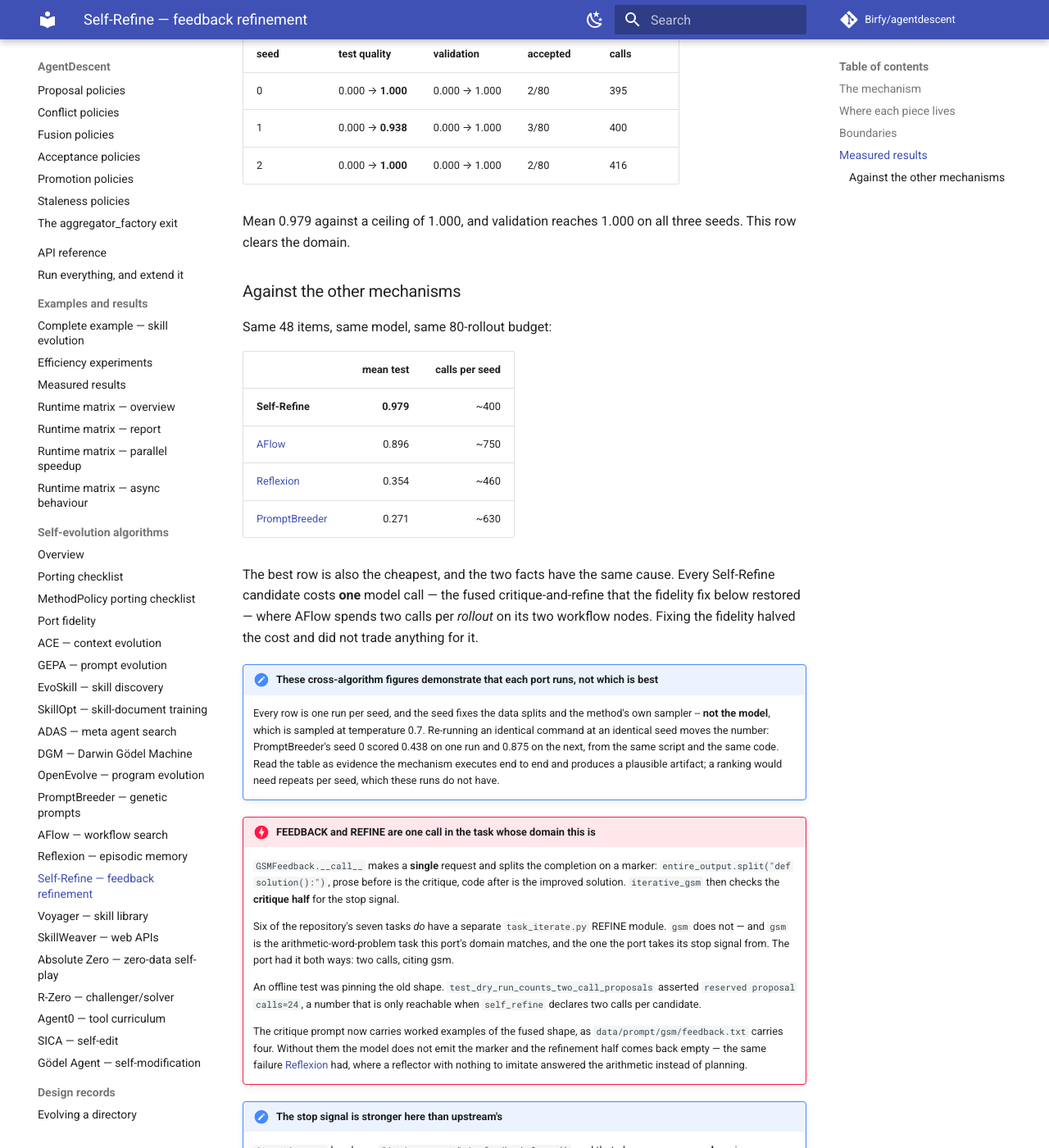
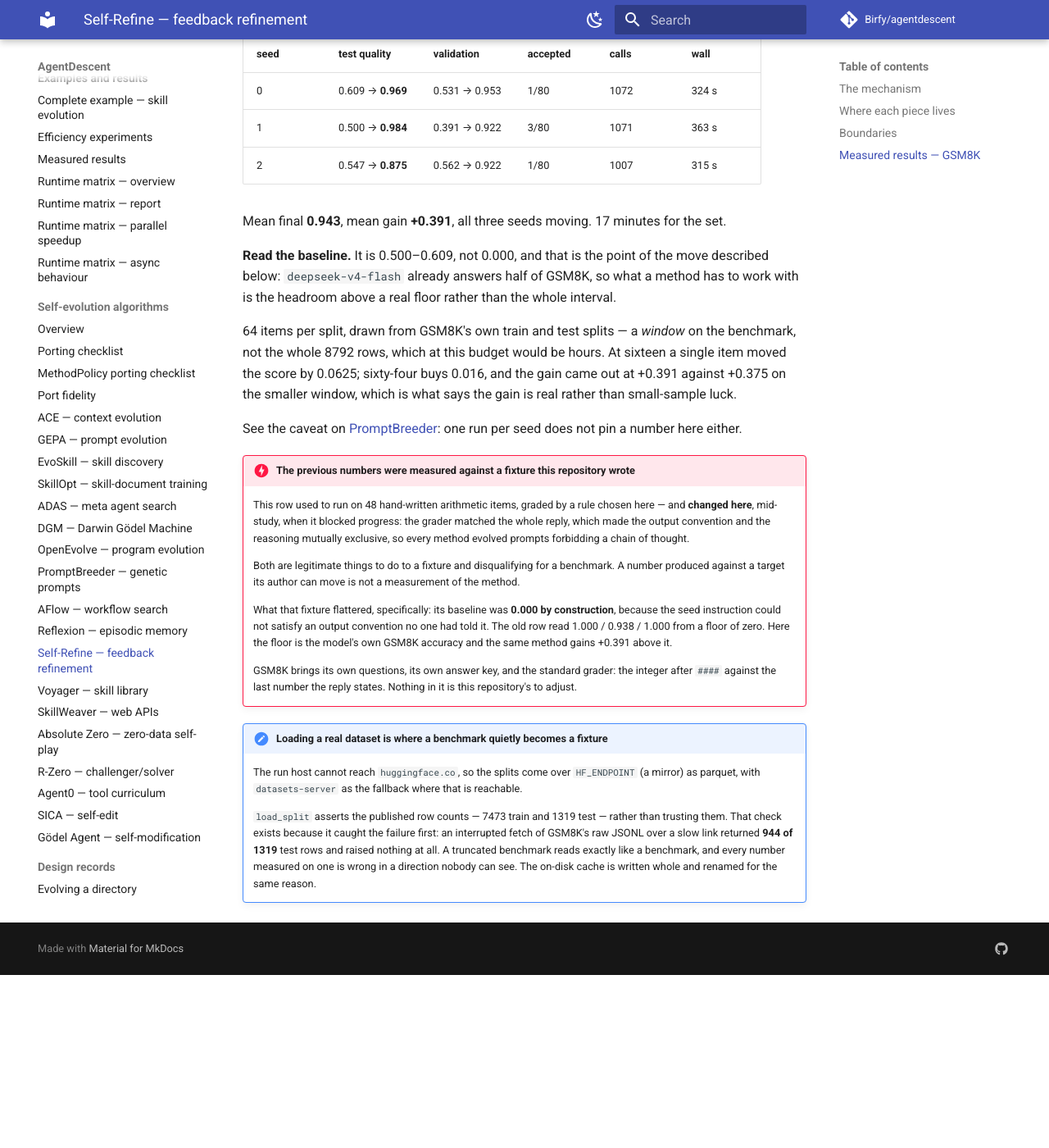
Before and after one commit to Birfy/agentdescent, an MkDocs documentation site: the page built from docs/algo-self-refine.md, in a window 1280 px wide and 1400 px high, scrolled down 1344 px. Shown: the whole window at 82% size. Built offline with MkDocs 1.6.1 and Material for MkDocs 9.7.7, drawn with Linux system fonts in a browser that asks for light colours; comment, search, counter and statistics services are not loaded; after the commit the page ends 2533 px from its top, so only the background shows below that; some of the changed text lies outside the part shown.

Commit message:
feat(self_refine): measured on GSM8K, against a floor the model sets
Three seeds, 80 rollouts, async, `--staleness full`: test quality 0.609 ->
0.969, 0.500 -> 0.984, 0.547 -> 0.875. Mean final 0.943, mean gain +0.391, all
three seeds moving, 17 minutes for the set.

The baseline is 0.500-0.609 and not 0.000, which is the whole point. This row
used to run on 48 hand-written arithmetic items graded by a rule chosen here --
and changed here, mid-study, when it blocked progress: the grader matched the
whole reply, which made the output convention and the reasoning mutually
exclusive, so every method evolved prompts forbidding a chain of thought.

Both are legitimate things to do to a fixture and disqualifying for a benchmark.
A number produced against a target its author can move is not a measurement of
the method. That fixture's baseline was 0.000 *by construction*, because the seed
instruction could not satisfy a convention no one had told it, and the old row
read 1.000 / 0.938 / 1.000 from that floor. Here the floor is the model's own
GSM8K accuracy and the same method gains +0.391 above it.

64 items per split, from GSM8K's own train and test splits -- a window rather
than the whole 8792 rows, which at this budget would be hours. At sixteen a
single item moved the score by 0.0625; sixty-four buys 0.016, and the gain came
out at +0.391 against +0.375 on the smaller window, which is what says the gain
is real rather than small-sample luck.

The loader asserts the published row counts rather than trusting them, because
that check caught the failure first: an interrupted fetch of GSM8K's raw JSONL
over a slow link returned 944 of 1319 test rows and raised nothing at all. A
truncated benchmark reads exactly like a benchmark.

Co-Authored-By: Claude Opus 5 <noreply@anthropic.com>

```diff
--- a/docs/algo-self-refine.md
+++ b/docs/algo-self-refine.md
@@ -32,77 +32,65 @@ No training of any kind.
 
 - Fundamental analogue: upstream refines the *answer* to one instance; this port refines the *instruction artifact*.
 
-## Measured results
+## Measured results — GSM8K
 
 Three seeds, `async_pipeline`, 80 rollouts each, 8 workers, `--staleness full`,
-`--reflective-merge`, `deepseek-v4-flash` at temperature 0.7. Recorded in
-[`bench/results/self-refine-fused-call.json`](https://github.com/Birfy/agentdescent/blob/main/bench/results/self-refine-fused-call.json).
+`deepseek-v4-flash` at temperature 0.7, on a 192-core Linux host. Recorded in
+[`bench/results/self-refine-gsm8k.json`](https://github.com/Birfy/agentdescent/blob/main/bench/results/self-refine-gsm8k.json).
 
-| seed | test quality | validation | accepted | calls |
-|---|---|---|---|---|
-| 0 | 0.000 → **1.000** | 0.000 → 1.000 | 2/80 | 395 |
-| 1 | 0.000 → **0.938** | 0.000 → 1.000 | 3/80 | 400 |
-| 2 | 0.000 → **1.000** | 0.000 → 1.000 | 2/80 | 416 |
+| seed | test quality | validation | accepted | calls | wall |
+|---|---|---|---|---|---|
+| 0 | 0.609 → **0.969** | 0.531 → 0.953 | 1/80 | 1072 | 324 s |
+| 1 | 0.500 → **0.984** | 0.391 → 0.922 | 3/80 | 1071 | 363 s |
+| 2 | 0.547 → **0.875** | 0.562 → 0.922 | 1/80 | 1007 | 315 s |
 
-Mean 0.979 against a ceiling of 1.000, and validation reaches 1.000 on all three
-seeds. This row clears the domain.
+Mean final **0.943**, mean gain **+0.391**, all three seeds moving. 17 minutes
+for the set.
 
-### Against the other mechanisms
+**Read the baseline.** It is 0.500–0.609, not 0.000, and that is the point of
+the move described below: `deepseek-v4-flash` already answers half of GSM8K, so
+what a method has to work with is the headroom above a real floor rather than
+the whole interval.
 
-Same 48 items, same model, same 80-rollout budget:
+64 items per split, drawn from GSM8K's own train and test splits — a *window* on
+the benchmark, not the whole 8792 rows, which at this budget would be hours. At
+sixteen a single item moved the score by 0.0625; sixty-four buys 0.016, and the
+gain came out at +0.391 against +0.375 on the smaller window, which is what says
+the gain is real rather than small-sample luck.
 
-| | mean test | calls per seed |
-|---|---:|---:|
-| **Self-Refine** | **0.979** | ~400 |
-| [AFlow](algo-aflow.md) | 0.896 | ~750 |
-| [Reflexion](algo-reflexion.md) | 0.354 | ~460 |
-| [PromptBreeder](algo-promptbreeder.md) | 0.271 | ~630 |
+See the caveat on [PromptBreeder](algo-promptbreeder.md#measured-results): one
+run per seed does not pin a number here either.
 
-The best row is also the cheapest, and the two facts have the same cause. Every
-Self-Refine candidate costs **one** model call — the fused critique-and-refine
-that the fidelity fix below restored — where AFlow spends two calls per *rollout*
-on its two workflow nodes. Fixing the fidelity halved the cost and did not trade
-anything for it.
+!!! danger "The previous numbers were measured against a fixture this repository wrote"
+    This row used to run on 48 hand-written arithmetic items, graded by a rule
+    chosen here — and **changed here**, mid-study, when it blocked progress: the
+    grader matched the whole reply, which made the output convention and the
+    reasoning mutually exclusive, so every method evolved prompts forbidding a
+    chain of thought.
 
+    Both are legitimate things to do to a fixture and disqualifying for a
+    benchmark. A number produced against a target its author can move is not a
+    measurement of the method.
 
-!!! note "These cross-algorithm figures demonstrate that each port runs, not which is best"
-    Every row is one run per seed, and the seed fixes the data splits and the
-    method's own sampler -- **not the model**, which is sampled at temperature
-    0.7. Re-running an identical command at an identical seed moves the number:
-    PromptBreeder's seed 0 scored 0.438 on one run and 0.875 on the next, from
-    the same script and the same code. Read the table as evidence the mechanism
-    executes end to end and produces a plausible artifact; a ranking would need
-    repeats per seed, which these runs do not have.
-!!! danger "FEEDBACK and REFINE are one call in the task whose domain this is"
-    `GSMFeedback.__call__` makes a **single** request and splits the completion
-    on a marker: `entire_output.split("def solution():")`, prose before is the
-    critique, code after is the improved solution. `iterative_gsm` then checks
-    the **critique half** for the stop signal.
+    What that fixture flattered, specifically: its baseline was **0.000 by
+    construction**, because the seed instruction could not satisfy an output
+    convention no one had told it. The old row read 1.000 / 0.938 / 1.000 from a
+    floor of zero. Here the floor is the model's own GSM8K accuracy and the same
+    method gains +0.391 above it.
 
-    Six of the repository's seven tasks *do* have a separate `task_iterate.py`
-    REFINE module. `gsm` does not — and `gsm` is the arithmetic-word-problem task
-    this port's domain matches, and the one the port takes its stop signal from.
-    The port had it both ways: two calls, citing gsm.
+    GSM8K brings its own questions, its own answer key, and the standard grader:
+    the integer after `####` against the last number the reply states. Nothing in
+    it is this repository's to adjust.
 
-    An offline test was pinning the old shape.
-    `test_dry_run_counts_two_call_proposals` asserted
-    `reserved proposal calls=24`, a number that is only reachable when
-    `self_refine` declares two calls per candidate.
+!!! note "Loading a real dataset is where a benchmark quietly becomes a fixture"
+    The run host cannot reach `huggingface.co`, so the splits come over
+    `HF_ENDPOINT` (a mirror) as parquet, with `datasets-server` as the fallback
+    where that is reachable.
 
-    The critique prompt now carries worked examples of the fused shape, as
-    `data/prompt/gsm/feedback.txt` carries four. Without them the model does not
-    emit the marker and the refinement half comes back empty — the same failure
-    [Reflexion](algo-reflexion.md) had, where a reflector with nothing to imitate
-    answered the arithmetic instead of planning.
-
-!!! note "The stop signal is stronger here than upstream's"
-    `iterative_gsm` breaks on `"it is correct" in feedback.lower()`, and that
-    phrase appears **nowhere** in `data/prompt/gsm/`. Nothing teaches the model to
-    emit it, so upstream's check never fires and its loop runs the full
-    `max_attempts`.
-
-    This port instructs the critique to say it when the attempt is already right,
-    which makes the check real. That is the paper's stopping criterion working
-    rather than upstream's vestigial check reproduced, and the notes say which —
-    a run that stops early is spending less than a run that does not, and the
-    reason belongs next to the number.
+    `load_split` asserts the published row counts — 7473 train and 1319 test —
+    rather than trusting them. That check exists because it caught the failure
+    first: an interrupted fetch of GSM8K's raw JSONL over a slow link returned
+    **944 of 1319** test rows and raised nothing at all. A truncated benchmark
+    reads exactly like a benchmark, and every number measured on one is wrong in
+    a direction nobody can see. The on-disk cache is written whole and renamed
+    for the same reason.
```
Also changed, not shown: 1 other file.
